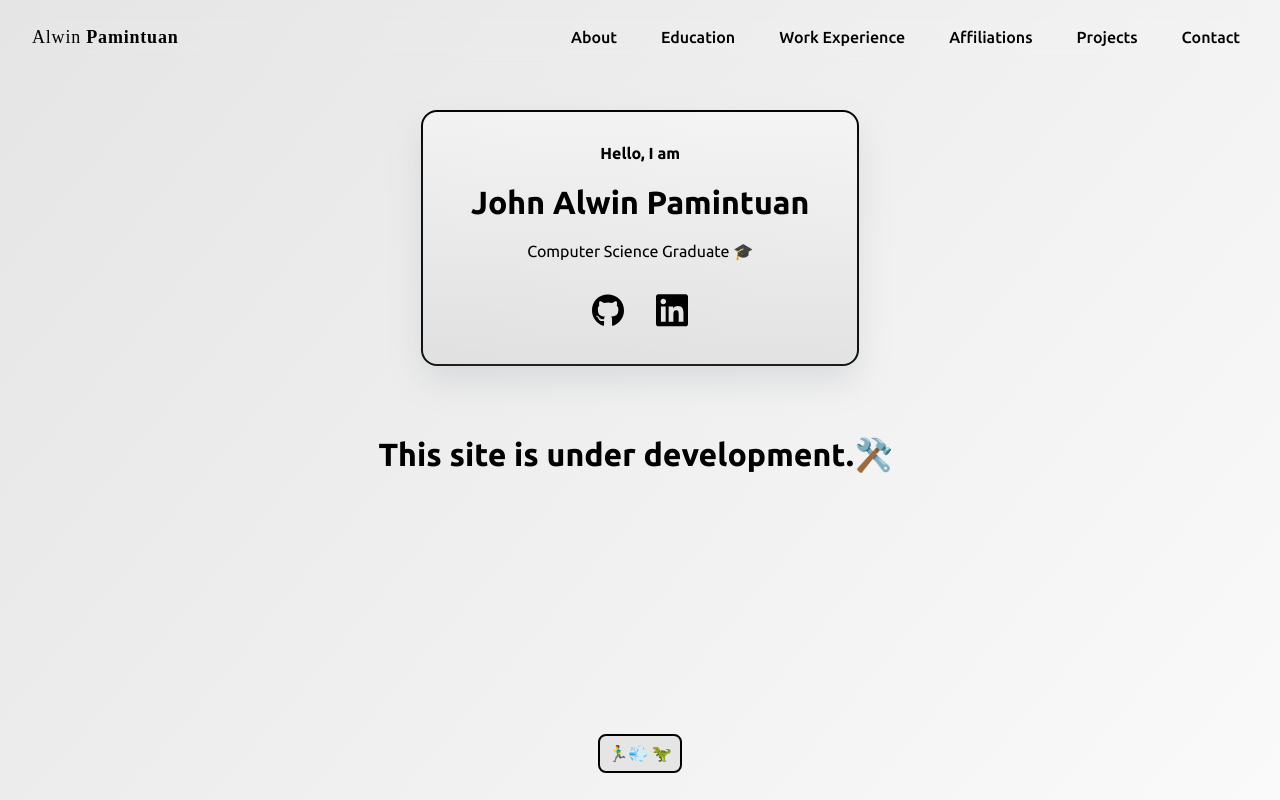
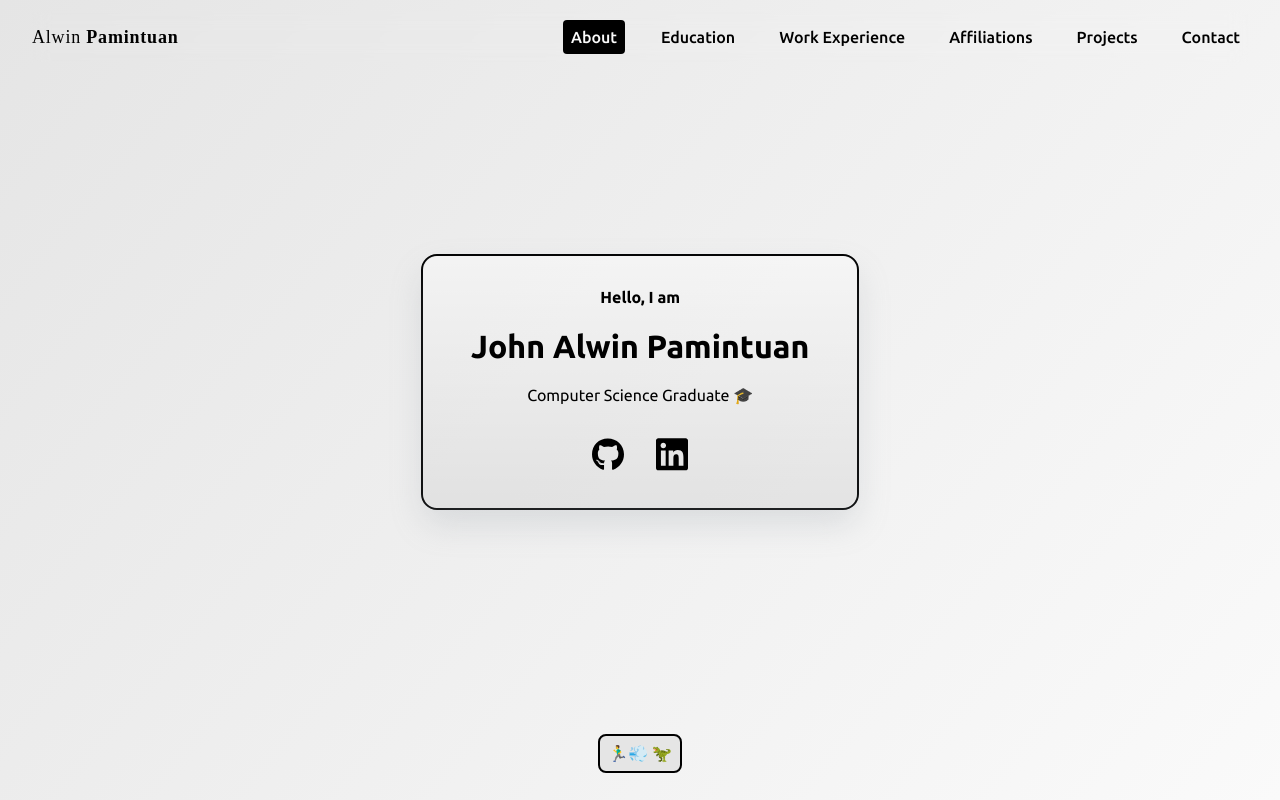
Before and after one commit to alwinpamintuan/alwinpamintuan.github.io, a Next.js app: page / in a window 1280 px wide. Built offline with nearby package versions, Linux system fonts and the light colour scheme; a web font is replaced by a local one.

Commit message:
Minor changes, remove pplaceholder

```diff
--- a/src/common/styles/Layout.module.css
+++ b/src/common/styles/Layout.module.css
@@ -1,7 +1,7 @@
 .container {
   display: block;
   margin: auto;
-  max-width: 60vw;
+  max-width: 80vw;
 }
 
 .main {
@@ -9,6 +9,7 @@
   align-items: center;
   flex-direction: column;
   text-align: center;
+  justify-content: center;
 
   height: calc(100vh - 10rem);
   max-height: calc(100vh - 10rem);
--- a/src/common/styles/globals.css
+++ b/src/common/styles/globals.css
@@ -80,7 +80,7 @@ a:hover {
 
 .noanimation.animated {
   transform-style: flat !important;
-  will-change: none !important;
+  will-change: unset !important;
 }
 
 @media (prefers-color-scheme: dark) {
--- a/src/common/utils/index.ts
+++ b/src/common/utils/index.ts
@@ -3,6 +3,15 @@
     @param  {String[]} classes  The classnames
     @return {String}            A string containing the combined classnames
 */
-export function classes(...classes : string[]){
+export function classes(...classes: string[]) {
   return classes.join(" ");
 }
+
+export function toCamelCase(text: string) {
+  return text
+    .trim()
+    .split(/\s+/)
+    .reduce(
+      (word, camelWord) => word[0].toUpperCase() + word.slice(1) + camelWord
+    );
+}
--- a/src/modules/about/About.tsx
+++ b/src/modules/about/About.tsx
@@ -1,7 +1,6 @@
 import React from "react";
-import { Placeholder, Socials, Tilt } from "@components/index";
+import { Socials, Tilt } from "@components/index";
 import styles from "@styles/About.module.css";
-import layout from "@styles/Layout.module.css";
 import { classes } from "@utils/index";
 
 type Props = {};
@@ -16,17 +15,13 @@ export function About({}: Props) {
           "max-glare": 0.6,
           "full-page-listening": true,
         }}
-        className={classes(styles.card, "animated")}
+        className={classes(styles.card, "animated", "vanillaTilt")}
       >
         <h4>Hello, I am</h4>
         <h1>John Alwin Pamintuan</h1>
         <p>Computer Science Graduate 🎓</p>
         <Socials></Socials>
       </Tilt>
-
-      <div className={layout.scroll}>
-        <Placeholder />
-      </div>
     </>
   );
 }
--- a/src/modules/layout/Layout.tsx
+++ b/src/modules/layout/Layout.tsx
@@ -13,7 +13,7 @@ export function Layout({ title, children }: Props) {
     <div className={styles.container}>
       <Head>
         <title>
-          {title ? `${title} | Alwin Pamintuan.` : "Alwin Pamintuan 🏃‍♂️💨 🦖"}
+          {title ? `${title} | Alwin Pamintuan.` : "Alwin Pamintuan"}
         </title>
         <meta
           name="description"
--- a/src/modules/layout/components/header/Header.tsx
+++ b/src/modules/layout/components/header/Header.tsx
@@ -1,9 +1,8 @@
 import React, { useEffect, useState } from "react";
 import { HTMLVanillaTiltElement } from "vanilla-tilt";
 import Link from "next/link";
-import { classes } from "@utils/index";
+import { classes, toCamelCase } from "@utils/index";
 import styles from "./Header.module.css";
-import others from "@components/placeholder/Placeholder.module.css";
 
 type Props = {};
 
@@ -43,30 +42,16 @@ export function Header({}: Props) {
     addEventListener("load", (e) => {
       if (portrait.matches) {
         const tilt = document.querySelector(
-          ".animated"
+          ".vanillaTilt"
         ) as HTMLVanillaTiltElement;
         tilt?.vanillaTilt?.destroy();
         tilt.style.willChange = "unset";
       }
     });
+
+    const aboutLink = document.querySelector("#About");
+    styleActiveLink(aboutLink, toCamelCase("About"));
   }, []);
-
-  useEffect(() => {
-    // Remove animations
-    const animationEls = document.querySelectorAll(
-      `.${others.rotating}, .${others.bobbing}, .animated`
-    );
-
-    if (openBurger) {
-      animationEls?.forEach((el) => {
-        el.classList.add("noanimation");
-      });
-    } else {
-      animationEls?.forEach((el) => {
-        el.classList.remove("noanimation");
-      });
-    }
-  }, [openBurger]);
 
   return (
     <header className={styles.header}>
@@ -79,15 +64,17 @@ export function Header({}: Props) {
 
       <nav className={styles.menu} data-burger={openBurger}>
         {links.map((link, i) => (
+          <Link href="/" key={i}>
             <a
               className={styles.link}
-            key={i}
               onClick={(e) => handleLinkClick(e.currentTarget, link)}
               onKeyPress={(e) => handleLinkKeyPress(e, link)}
               tabIndex={0}
+              id={toCamelCase(link)}
             >
               {link}
             </a>
+          </Link>
         ))}
       </nav>
 
```
Lines whose indentation alone changed are shown as unchanged.
